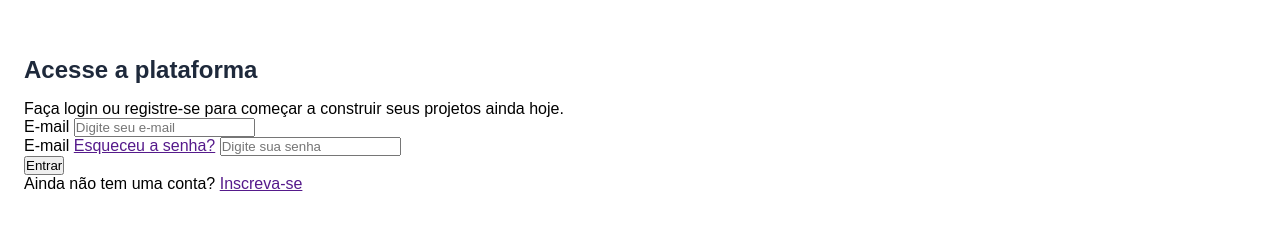
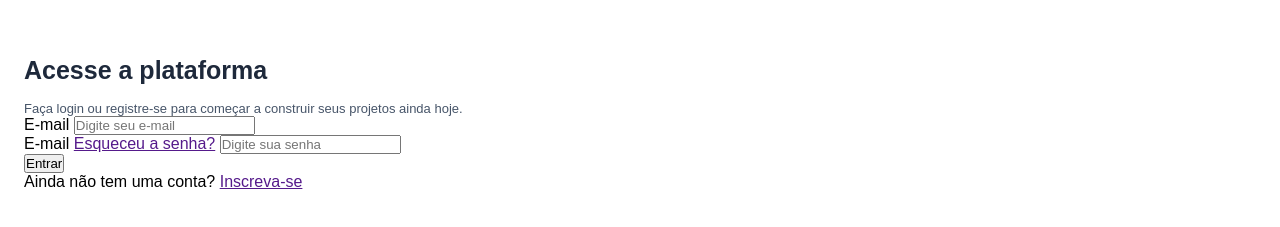
Before and after one commit to arthurmenocci/projeto-vertigo, a plain HTML site: page index.html in a window 1280 px wide. Shown: the part 71-298 px from the top of the page. Drawn offline with Linux system fonts and the light colour scheme; a web font is replaced by a local one.

Commit message:
termino da section descricao

```diff
--- a/style.css
+++ b/style.css
@@ -7,7 +7,7 @@
 
 :root{
     --gray-800: #1E293b;
-    --gray-600: #f00;
+    --gray-600: #475569;
 }
 
 header {
@@ -29,4 +29,10 @@ main{
 .descricao h1 {
     color: var(--gray-800);
     margin-bottom: 1rem;
+    font-size: 1.5625rem;
 }
+
+.descricao p{
+    font-size: 0.8125rem;
+    color: var(--gray-600);
+}
```
